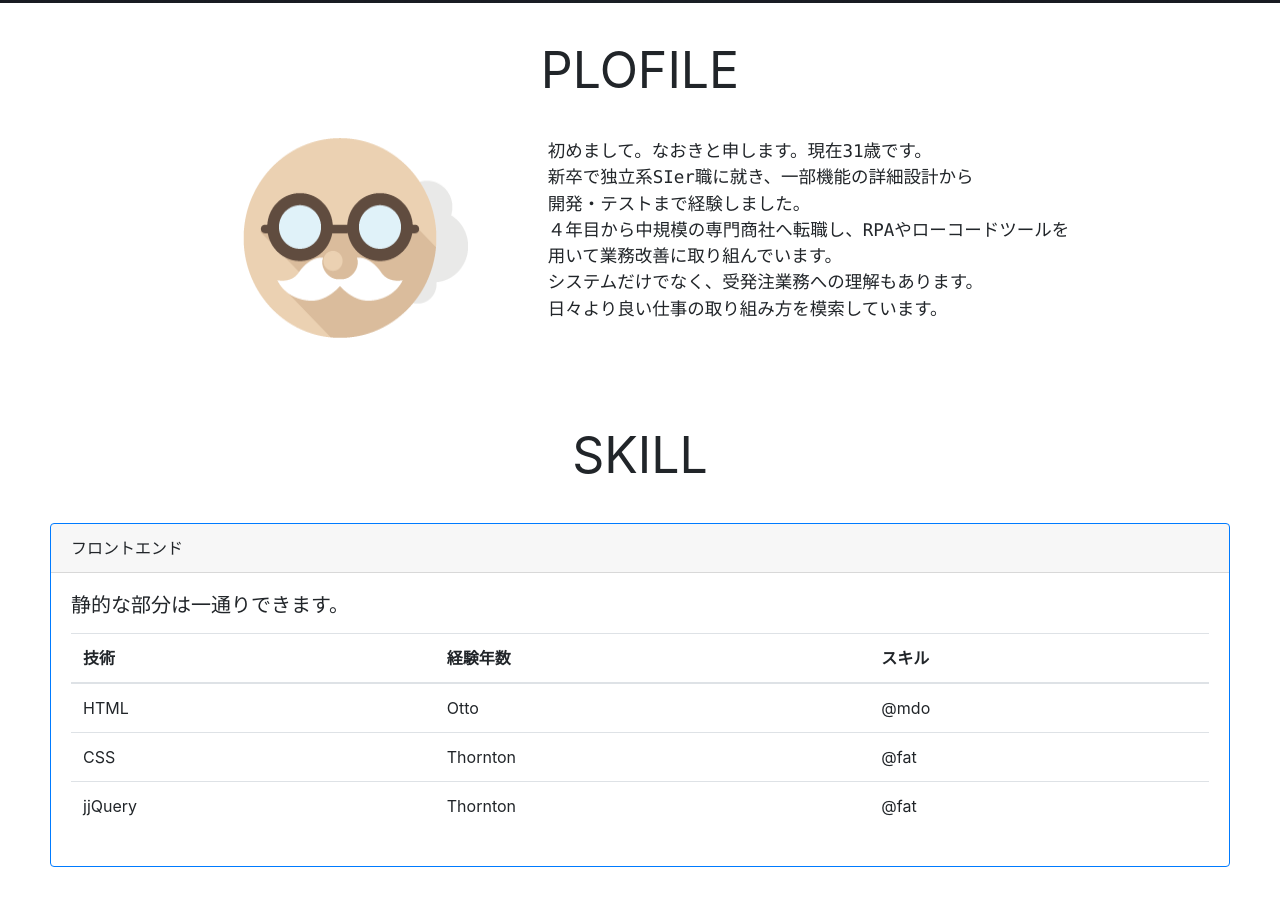
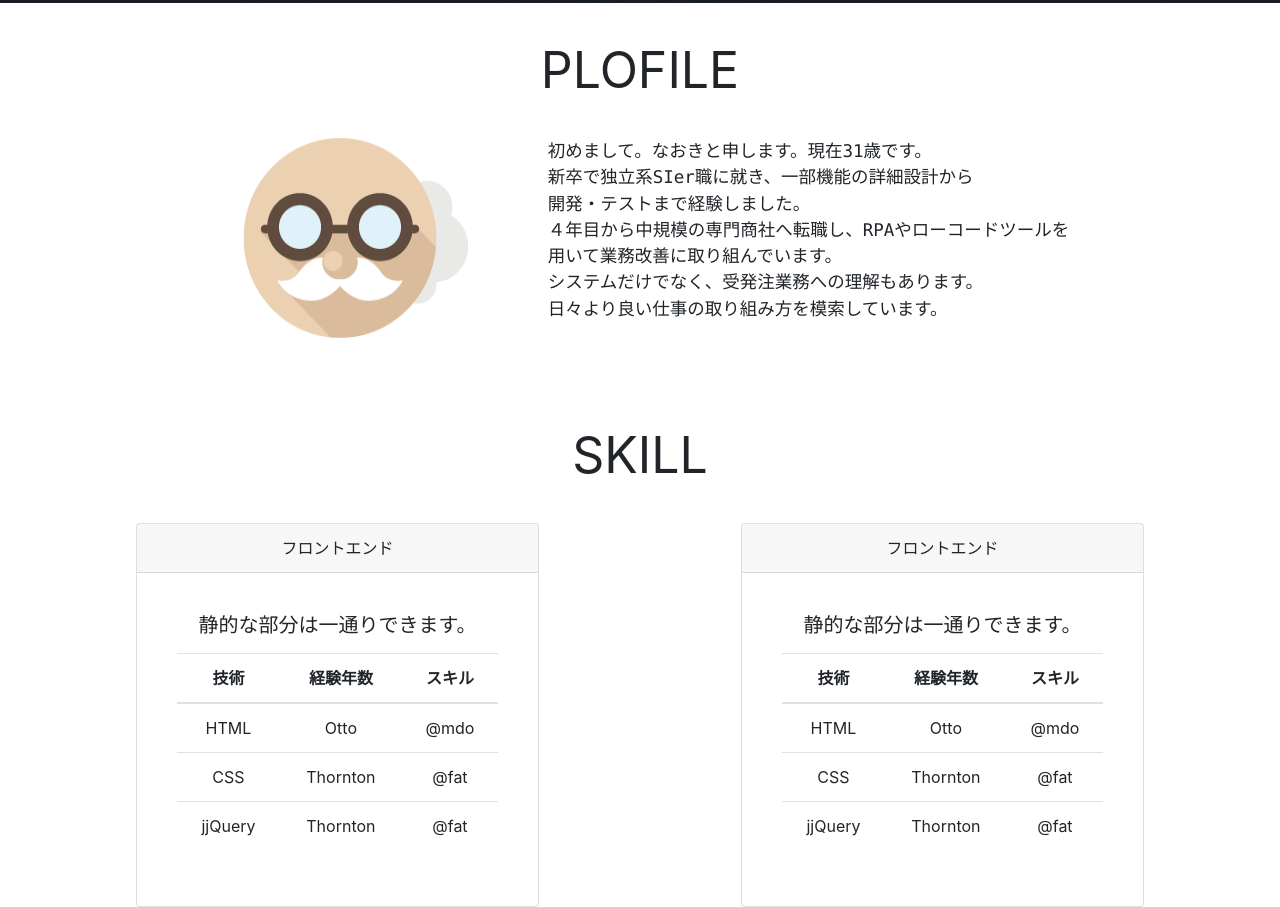
Before and after one commit to noknok06/Portfolio, a plain HTML site: page index.html in a window 1280 px wide. Shown: the part 827-1734 px from the top of the page. Before the commit the page ends 1710 px from the top, so only its background shows below. Drawn offline with nearby package versions, Linux system fonts and the light colour scheme.

Commit message:
update profile

```diff
--- a/index.html
+++ b/index.html
@@ -48,14 +48,17 @@
                 </pre>
             </div>
         </div>
+
         <div class="skill"></div>
         <p class="skill_title">SKILL</p>
-        <div class="skill_cards">
-            <div class="skill_card">
-                <div class="card border-primary mb-3">
+        <div class="row row-cols-1 row-cols-md-2 g-4">
+            <div class="col">
+                <div class="skill_cards" style="width: 70%;">
+                    <div class="card skill_card">
                         <div class="card-header ">フロントエンド</div>
                         <div class="card-body">
-                        <h5 class="card-titl ">静的な部分は一通りできます。</h5>
+                            <div class="card-body">
+                                <h5 class="card-title ">静的な部分は一通りできます。</h5>
                                 <p class="card-text ">
                                     <table class="table">
                                         <thead>
@@ -89,6 +92,49 @@
                     </div>
                 </div>
             </div>
+            <div class="col">
+                <div class="skill_cards" style="width: 70%;">
+                    <div class="card skill_card">
+                        <div class="card-header ">フロントエンド</div>
+                        <div class="card-body">
+                            <div class="card-body">
+                                <h5 class="card-title ">静的な部分は一通りできます。</h5>
+                                <p class="card-text ">
+                                    <table class="table">
+                                        <thead>
+                                            <tr>
+                                                <th scope="col">技術</th>
+                                                <th scope="col">経験年数</th>
+                                                <th scope="col">スキル</th>
+                                            </tr>
+                                        </thead>
+                                        <tbody>
+                                            <tr>
+                                                <td>HTML</td>
+                                                <td>Otto</td>
+                                                <td>@mdo</td>
+                                            </tr>
+                                            <tr>
+                                                <td>CSS</td>
+                                                <td>Thornton</td>
+                                                <td>@fat</td>
+                                            </tr>
+                                            <tr>
+                                                <td>jjQuery</td>
+                                                <td>Thornton</td>
+                                                <td>@fat</td>
+                                            </tr>
+                                        </tbody>
+                                    </table>
+                                </p>
+                            </div>
+                        </div>
+                    </div>
+                </div>
+            </div>
+        </div>
+    </div>
+    </div>
 
 
 
--- a/style.css
+++ b/style.css
@@ -78,3 +78,12 @@ pre {
     white-space: pre-line;
     /* width: 80vw; */
 }
+
+.skill_cards {
+    margin: 0 auto
+}
+
+.skill_card {
+    text-align: center;
+    margin: 0;
+}
```
Lines whose indentation alone changed are shown as unchanged.
